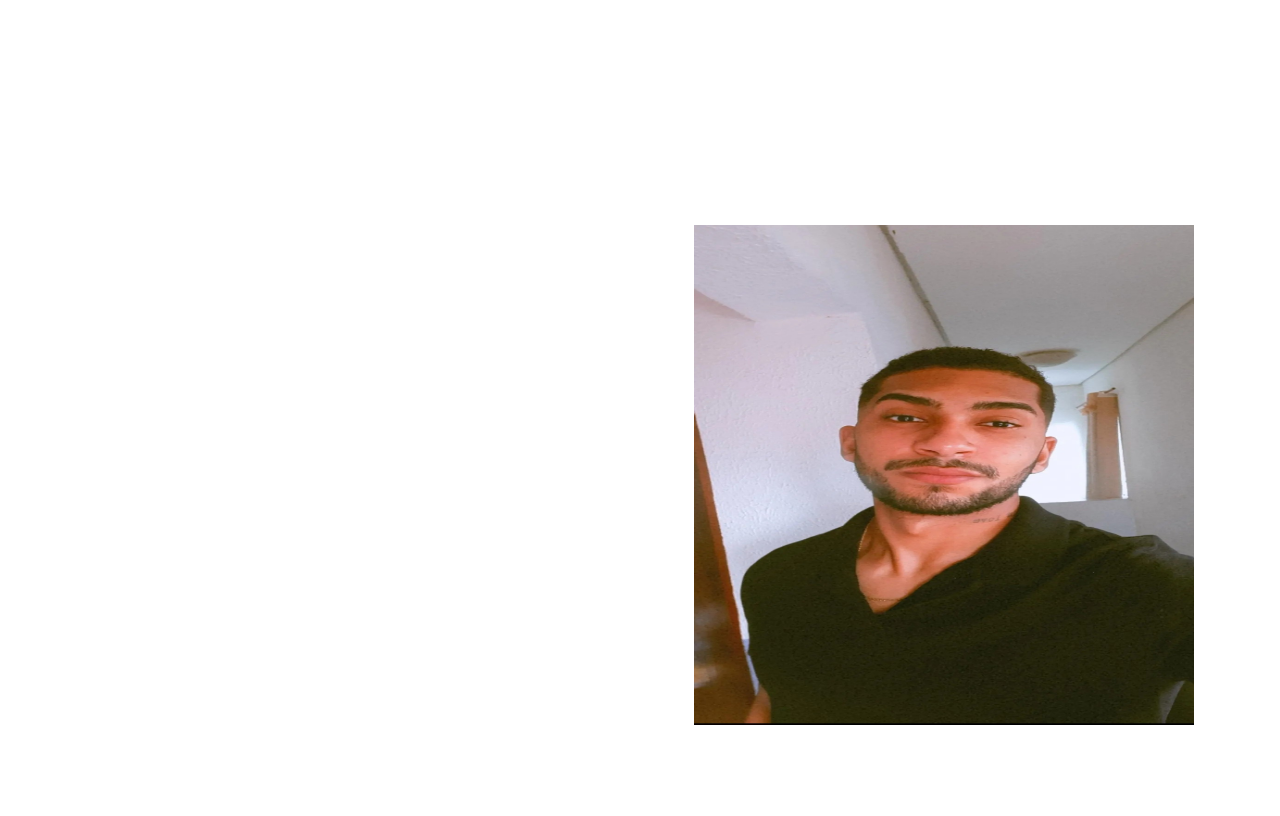
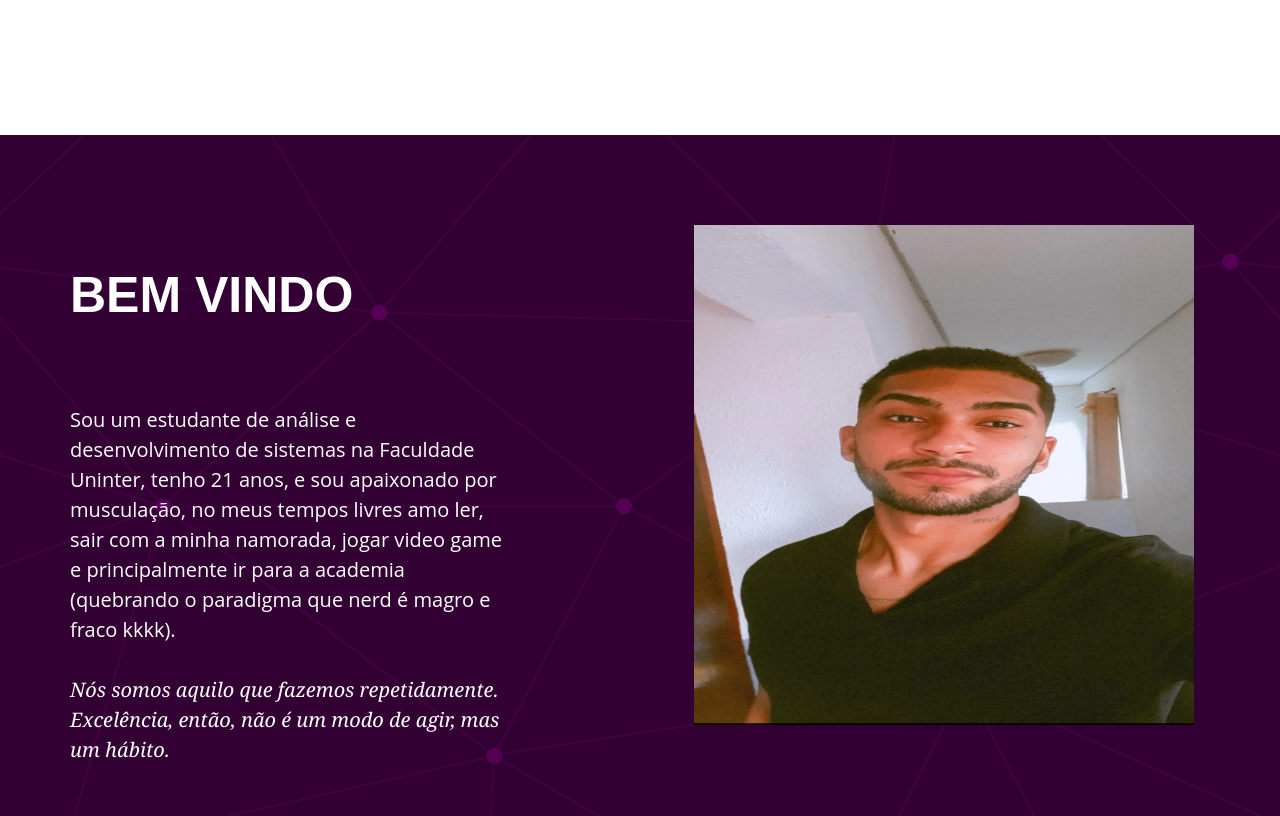
Before and after one commit to lucasmessias7/trabalho-faculdade, a plain HTML site: page index.html in a window 1280 px wide. Shown: the part 980-1796 px from the top of the page. Drawn offline with Linux system fonts and the light colour scheme; the site is published under a folder, as on GitHub Pages, so addresses that start at the root find nothing.

Commit message:
Update elements.css

```diff
--- a/elements.css
+++ b/elements.css
@@ -142,7 +142,7 @@
           left: 25%;
       }
       .main-bg {
-        background-image: url('/HTML/endless-constellation\(3\).svg');
+        background-image: url('./endless-constellation\(3\).svg');
         background-size: cover;
         background-position: center center;
         color: var(--primary);
@@ -197,7 +197,7 @@
         font-family: Cambria, Cochin, Georgia, Times, 'Times New Roman', serif;
     }
     .main-bg {
-        background-image: url('/HTML/endless-constellation\(3\).svg');
+        background-image: url('./endless-constellation\(3\).svg');
         background-size: cover;
         background-position: center center;
         color: var(--primary);
```
